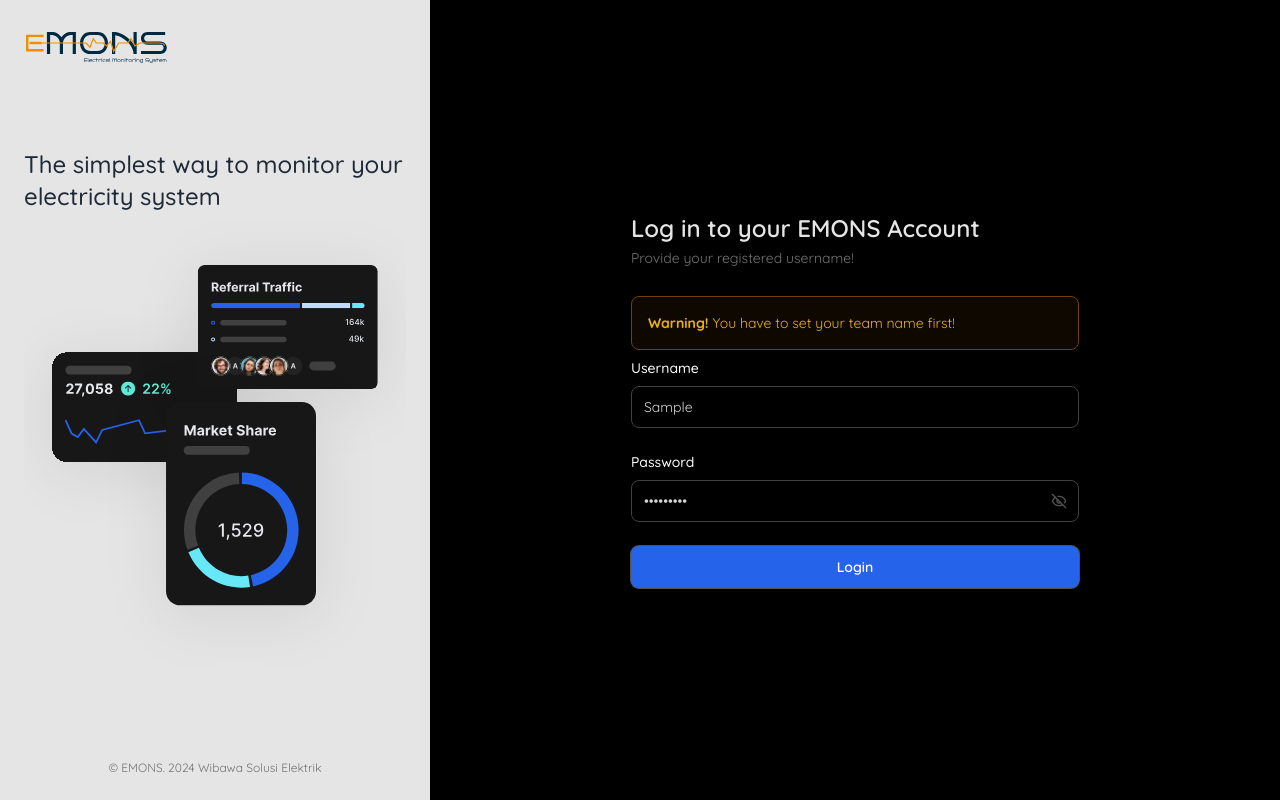
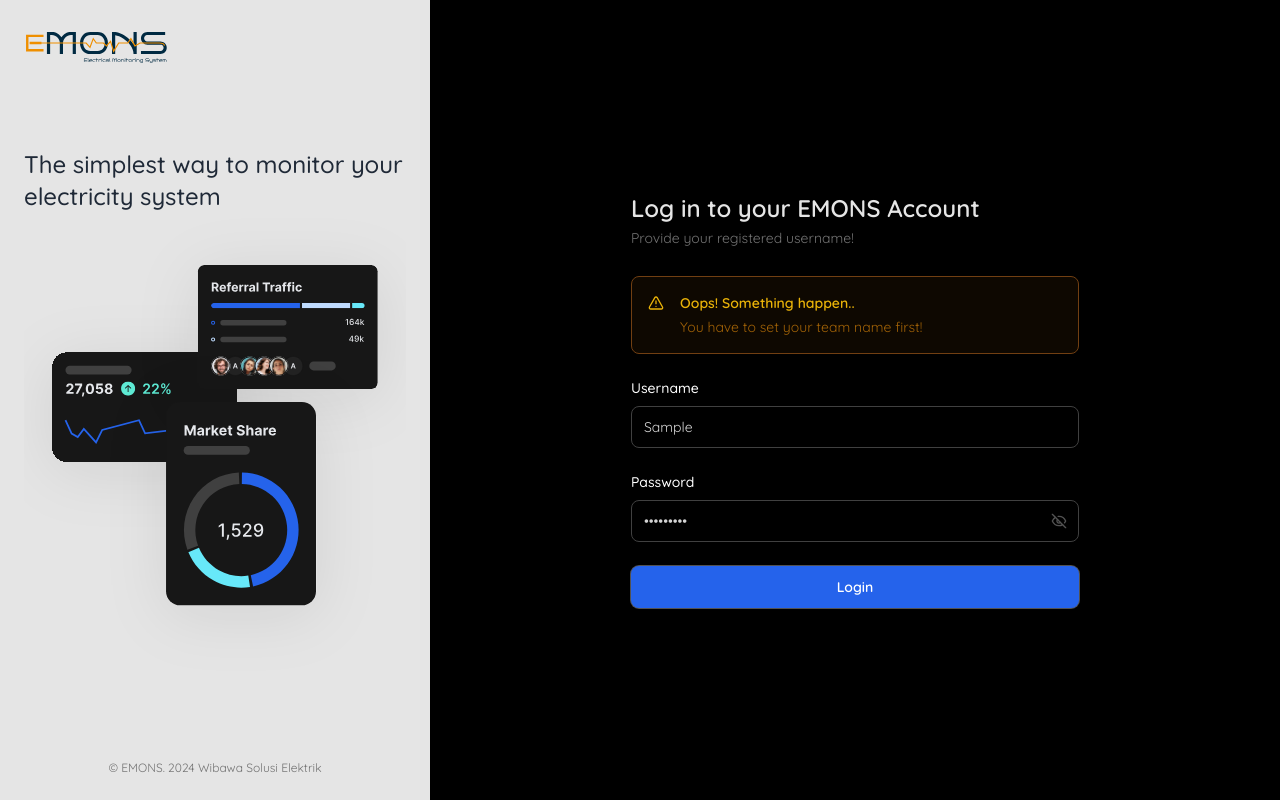
Before and after one commit to hanafiprasyah/next-emons, a Next.js app: page /login in a window 1280 px wide. Both pictures are taken after typing "Sample", "Sample123" into the empty fields and a click on the button "Login". Built offline with nearby package versions, Linux system fonts and the light colour scheme.

Commit message:
fix(form): Login process improvement for regexp last char

```diff
--- a/app/components/charts/CurrentRadialGauge.jsx
+++ b/app/components/charts/CurrentRadialGauge.jsx
@@ -62,7 +62,7 @@ const Default = ({ id, key, alt, title, value }) => {
         <AxesDirective>
           <AxisDirective
             minimum={0}
-            maximum={50}
+            maximum={200}
             hideIntersectingLabel={true}
             labelStyle={{
               hiddenLabel: "Last",
@@ -112,8 +112,8 @@ const Default = ({ id, key, alt, title, value }) => {
                   startValue: "0%",
                   endValue: "100%",
                   colorStop: [
-                    { color: "#fff", offset: "0%", opacity: 0.9 },
-                    { color: "#fff", offset: "80%", opacity: 0.9 },
+                    { color: "#fff", offset: "0%", opacity: 0.5 },
+                    { color: "#fff", offset: "80%", opacity: 0.5 },
                   ],
                 }}
                 cap={{
@@ -142,7 +142,7 @@ const Default = ({ id, key, alt, title, value }) => {
                 angle={0}
                 radius="-30%"
                 zIndex="1"
-                content={`<div><div><span> ${value} V</span></div></div>`}
+                content={`<div><div><span> ${value} A</span></div></div>`}
               />
             </AnnotationsDirective>
           </AxisDirective>
@@ -155,9 +155,9 @@ const Default = ({ id, key, alt, title, value }) => {
             ? currentExportInputHandler
             : currentExportOutputHandler
         }
-        className="inline-flex items-center px-3 py-2 text-xs font-medium text-white bg-blue-600 border border-transparent rounded-lg gap-x-2 hover:bg-blue-700 focus:outline-none focus:bg-blue-700 disabled:opacity-50 disabled:pointer-events-none"
+        className="inline-flex items-center px-3 py-2 mt-0 mb-4 md:mt-1.5 text-xs font-medium text-white bg-blue-600 border border-transparent rounded-lg gap-x-2 hover:bg-blue-700 focus:outline-none focus:bg-blue-700 disabled:opacity-50 disabled:pointer-events-none"
       >
-        Export
+        Export {alt} {title}
         <svg
           xmlns="http://www.w3.org/2000/svg"
           fill="none"
--- a/app/components/forms/LoginForm.jsx
+++ b/app/components/forms/LoginForm.jsx
@@ -24,6 +24,8 @@ function LoginForm() {
   function handleSubmit(e) {
     e.preventDefault();
 
+    const regex = /\\$/;
+
     // First, we will check if user input their data or not
     if (username == "" || password == "") {
       setError("Please fill in the username and password!");
@@ -31,6 +33,14 @@ function LoginForm() {
     // then check if user input their team name or not
     else if (!username.includes("/")) {
       setError("You have to set your team name first!");
+    }
+    // then check if user input on username field completely or not
+    else if (
+      username.endsWith("/") ||
+      username.endsWith("\\") ||
+      regex.test(username)
+    ) {
+      setError("Fill in the form correctly!");
     }
     // if all clear, continue the process
     else {
@@ -201,12 +211,42 @@ function LoginForm() {
       <form onSubmit={handleSubmit}>
         {/* If they had an error, show the message */}
         {errors ? (
-          <div className="my-2">
+          <div className="mb-4 md:mt-2 md:mb-6">
             <div
-              className="p-4 text-sm text-yellow-800 bg-yellow-100 border border-yellow-200 rounded-lg dark:bg-yellow-800/10 dark:border-yellow-900 dark:text-yellow-500"
+              className="p-4 text-sm text-yellow-800 border border-yellow-200 rounded-lg bg-yellow-50 dark:bg-yellow-800/10 dark:border-yellow-900 dark:text-yellow-500"
               role="alert"
+              tabIndex="-1"
+              aria-labelledby="hs-with-description-label"
             >
-              <span className="font-bold">Warning!</span>&nbsp;{errors}
+              <div className="flex">
+                <div className="shrink-0">
+                  <svg
+                    className="shrink-0 size-4 mt-0.5"
+                    xmlns="http://www.w3.org/2000/svg"
+                    width="24"
+                    height="24"
+                    viewBox="0 0 24 24"
+                    fill="none"
+                    stroke="currentColor"
+                    strokeWidth="2"
+                    strokeLinecap="round"
+                    strokeLinejoin="round"
+                  >
+                    <path d="m21.73 18-8-14a2 2 0 0 0-3.48 0l-8 14A2 2 0 0 0 4 21h16a2 2 0 0 0 1.73-3Z"></path>
+                    <path d="M12 9v4"></path>
+                    <path d="M12 17h.01"></path>
+                  </svg>
+                </div>
+                <div className="ms-4">
+                  <h3
+                    id="hs-with-description-label"
+                    className="text-sm font-semibold"
+                  >
+                    Oops! Something happen..
+                  </h3>
+                  <div className="mt-1 text-sm text-yellow-700">{errors}</div>
+                </div>
+              </div>
             </div>
           </div>
         ) : null}
```
